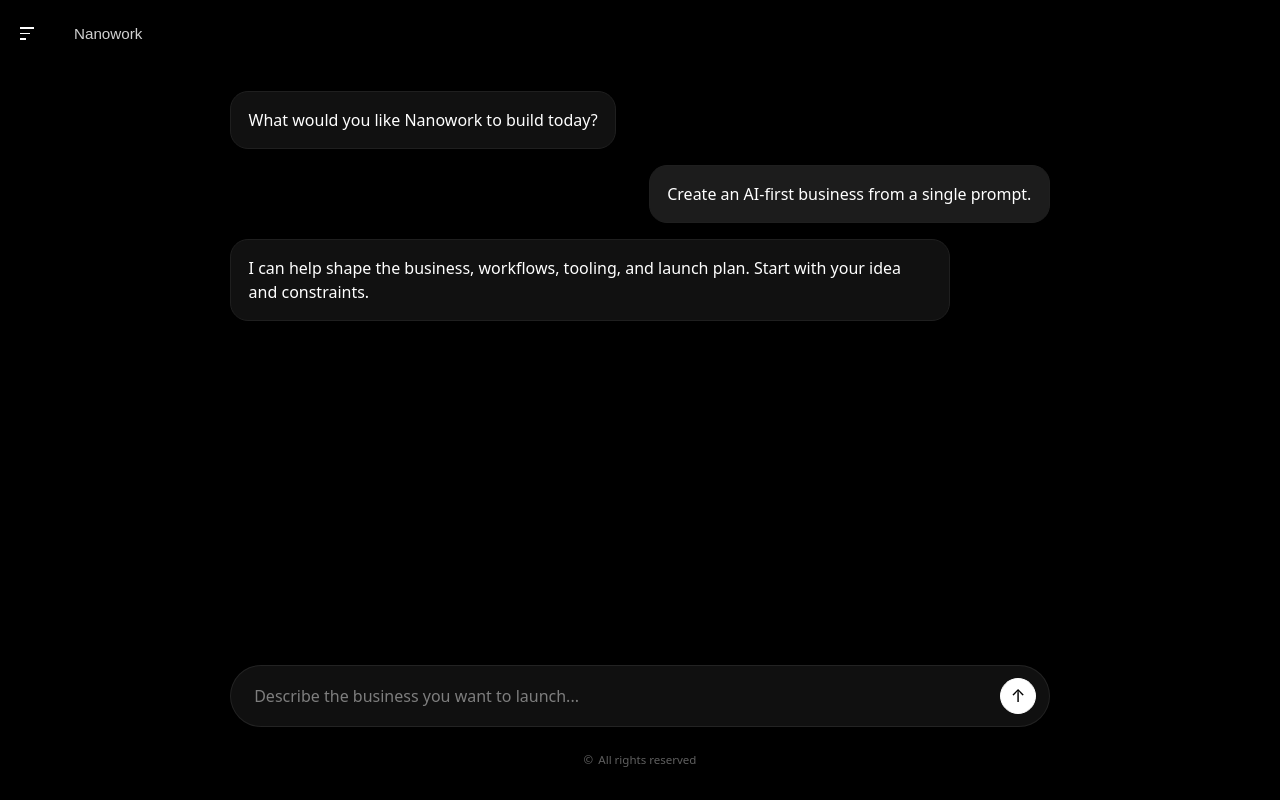
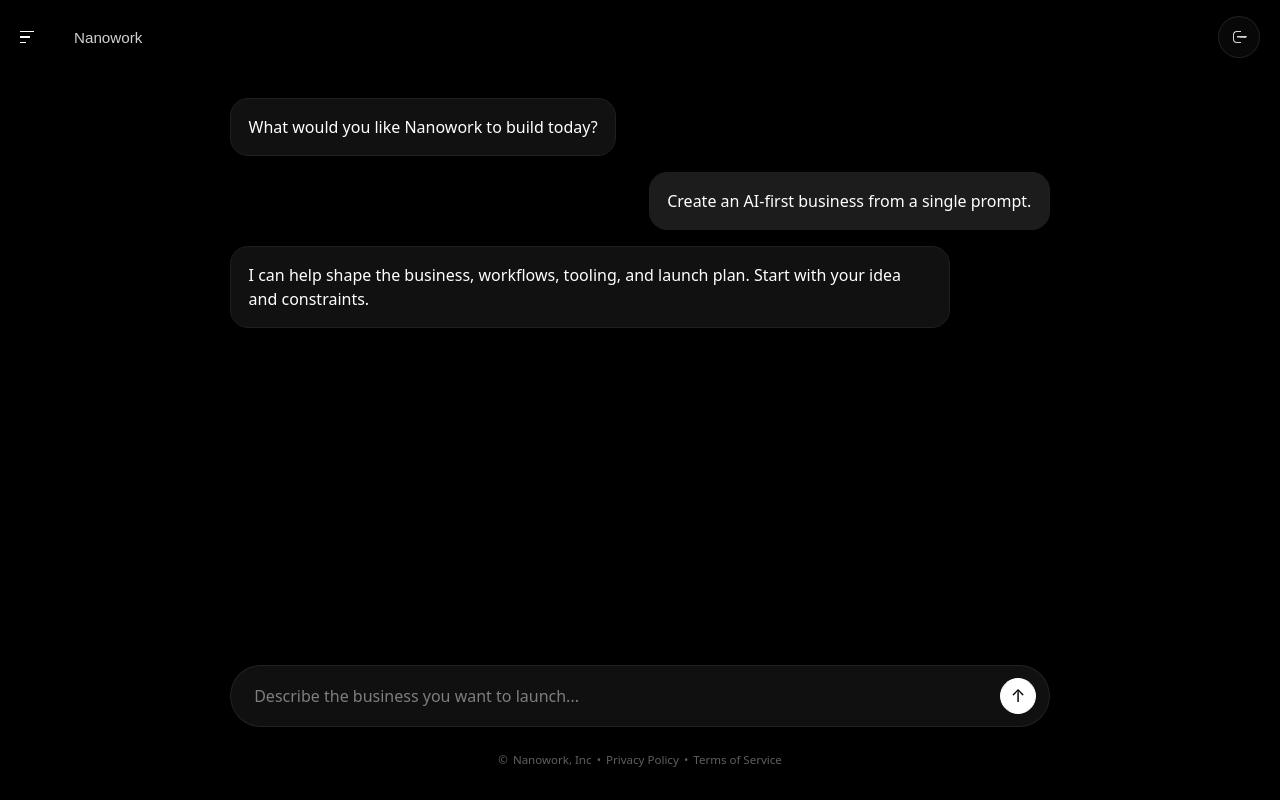
Before and after one commit to nanoworkai/nanowork, a React (Vite) app in the folder apps/frontend/: page / in a window 1280 px wide. Both pictures are taken after a click on the button "Try now". Built offline with nearby package versions, Linux system fonts and the light colour scheme.

Commit message:
added logout button on every page

```diff
--- a/apps/frontend/src/App.css
+++ b/apps/frontend/src/App.css
@@ -353,6 +353,11 @@
   height: 1.5px;
 }
 
+.menu-button-hidden {
+  opacity: 0;
+  pointer-events: none;
+}
+
 .dashboard-title {
   font-size: 0.95rem;
   color: #d0d0d0;
@@ -418,6 +423,18 @@
   align-items: center;
   color: #5f5f5f;
   font-size: 0.72rem;
+}
+
+.profile-footer-with-exit {
+  justify-content: space-between;
+  gap: 1rem;
+}
+
+.profile-footer-content {
+  display: flex;
+  justify-content: center;
+  align-items: center;
+  flex: 1;
 }
 
 .chat-thread {
@@ -812,6 +829,8 @@
   width: 100%;
   display: flex;
   justify-content: flex-start;
+  align-items: center;
+  gap: 1rem;
 }
 
 .navbar {
@@ -831,6 +850,54 @@
   font-family: "ABC Diatype", sans-serif;
   font-size: 16px;
   font-weight: 400;
+}
+
+.exit-button {
+  width: 42px;
+  height: 42px;
+  padding: 0;
+  border: 1px solid rgba(255, 255, 255, 0.1);
+  border-radius: 999px;
+  background: rgba(255, 255, 255, 0.03);
+  color: #d7d7d7;
+  font: inherit;
+  display: inline-flex;
+  align-items: center;
+  justify-content: center;
+  cursor: pointer;
+}
+
+.dashboard-exit-button {
+  margin-left: auto;
+}
+
+.footer-exit-button {
+  position: static;
+}
+
+.exit-icon {
+  position: relative;
+  width: 16px;
+  height: 16px;
+}
+
+.exit-icon span:first-child {
+  position: absolute;
+  inset: 2px 6px 2px 2px;
+  border: 1.5px solid currentColor;
+  border-right: 0;
+  border-radius: 4px 0 0 4px;
+}
+
+.exit-icon span:last-child {
+  position: absolute;
+  top: 7px;
+  right: 0;
+  width: 10px;
+  height: 1.5px;
+  background: currentColor;
+  box-shadow: 3px 0 0 0 currentColor;
+  clip-path: polygon(0 0, 70% 0, 70% -60%, 100% 50%, 70% 160%, 70% 100%, 0 100%);
 }
 
 .hero {
@@ -904,6 +971,10 @@
     text-align: center;
   }
 
+  .profile-footer-with-exit {
+    justify-content: center;
+  }
+
   .pie-panel-body {
     grid-template-columns: 1fr;
     justify-items: center;
--- a/apps/frontend/src/App.tsx
+++ b/apps/frontend/src/App.tsx
@@ -2,9 +2,11 @@
 import { useNavigate, Routes, Route, Navigate } from 'react-router-dom'
 import './App.css'
 import {
+  authStorageKey,
   dashboardPath,
   handleCtaRedirection,
   oauthSuccessPath,
+  tokenStorageKey,
 } from './OAuthSuccess.js'
 
 import OAuthSuccess from './OAuthSuccess.js'
@@ -17,9 +19,32 @@
     <footer className={className}>
       <p>
         <span className="dashboard-copyright-icon" aria-hidden="true">©</span>
-        <span>All rights reserved</span>
+        <span>Nanowork, Inc</span>
+        <span>•</span>
+        <span>Privacy Policy</span>
+        <span>•</span>
+        <span>Terms of Service</span>
       </p>
     </footer>
+  )
+}
+
+function ExitButton({ className = 'exit-button' }: { className?: string }) {
+  const navigate = useNavigate()
+
+  const handleExit = () => {
+    window.localStorage.removeItem(tokenStorageKey)
+    window.localStorage.removeItem(authStorageKey)
+    navigate('/')
+  }
+
+  return (
+    <button className={className} type="button" onClick={handleExit}>
+      <span className="exit-icon" aria-hidden="true">
+        <span />
+        <span />
+      </span>
+    </button>
   )
 }
 
@@ -178,7 +203,7 @@
       <section className="dashboard-shell">
         <header className="dashboard-topbar">
           <button
-            className="menu-button"
+            className={`menu-button ${isSidebarOpen ? 'menu-button-hidden' : ''}`}
             type="button"
             aria-label="Toggle sidebar"
             onClick={() => setIsSidebarOpen((open) => !open)}
@@ -194,6 +219,7 @@
           >
             <span className="dashboard-title">Nanowork</span>
           </button>
+          <ExitButton className="exit-button dashboard-exit-button" />
         </header>
 
         <div className="chat-layout">
@@ -376,7 +402,10 @@
           </article>
         </section>
       </section>
-      <StandardFooter className="profile-footer" />
+      <footer className="profile-footer profile-footer-with-exit">
+        <StandardFooter className="profile-footer-content" />
+        <ExitButton className="exit-button footer-exit-button" />
+      </footer>
     </main>
   )
 }
@@ -484,7 +513,10 @@
           </div>
         </form>
       </section>
-      <StandardFooter className="profile-footer" />
+      <footer className="profile-footer profile-footer-with-exit">
+        <StandardFooter className="profile-footer-content" />
+        <ExitButton className="exit-button footer-exit-button" />
+      </footer>
     </main>
   )
 }
@@ -493,7 +525,10 @@
   return (
     <main className="profile-page">
       <AppHeader />
-      <StandardFooter className="profile-footer" />
+      <footer className="profile-footer profile-footer-with-exit">
+        <StandardFooter className="profile-footer-content" />
+        <ExitButton className="exit-button footer-exit-button" />
+      </footer>
     </main>
   )
 }
```
